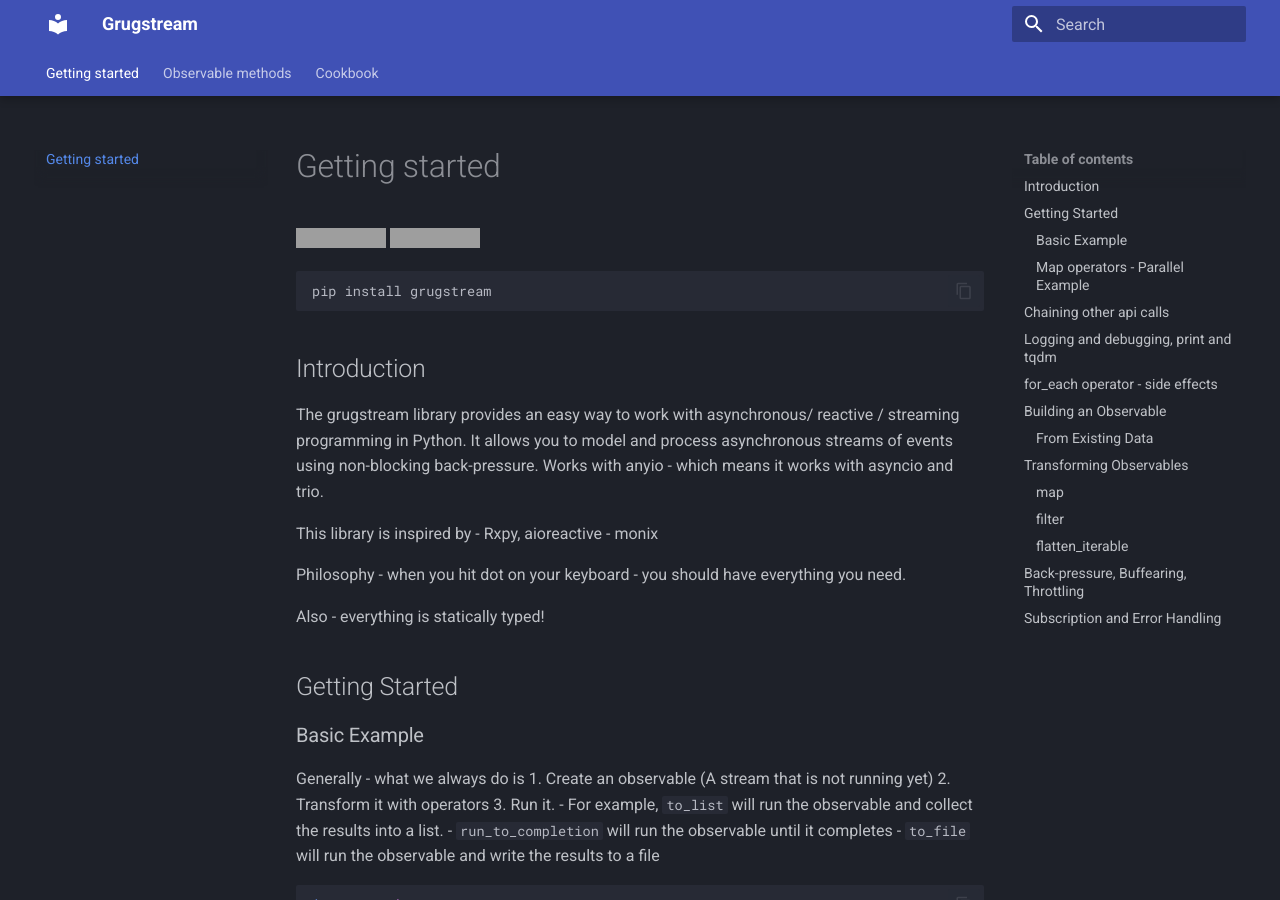
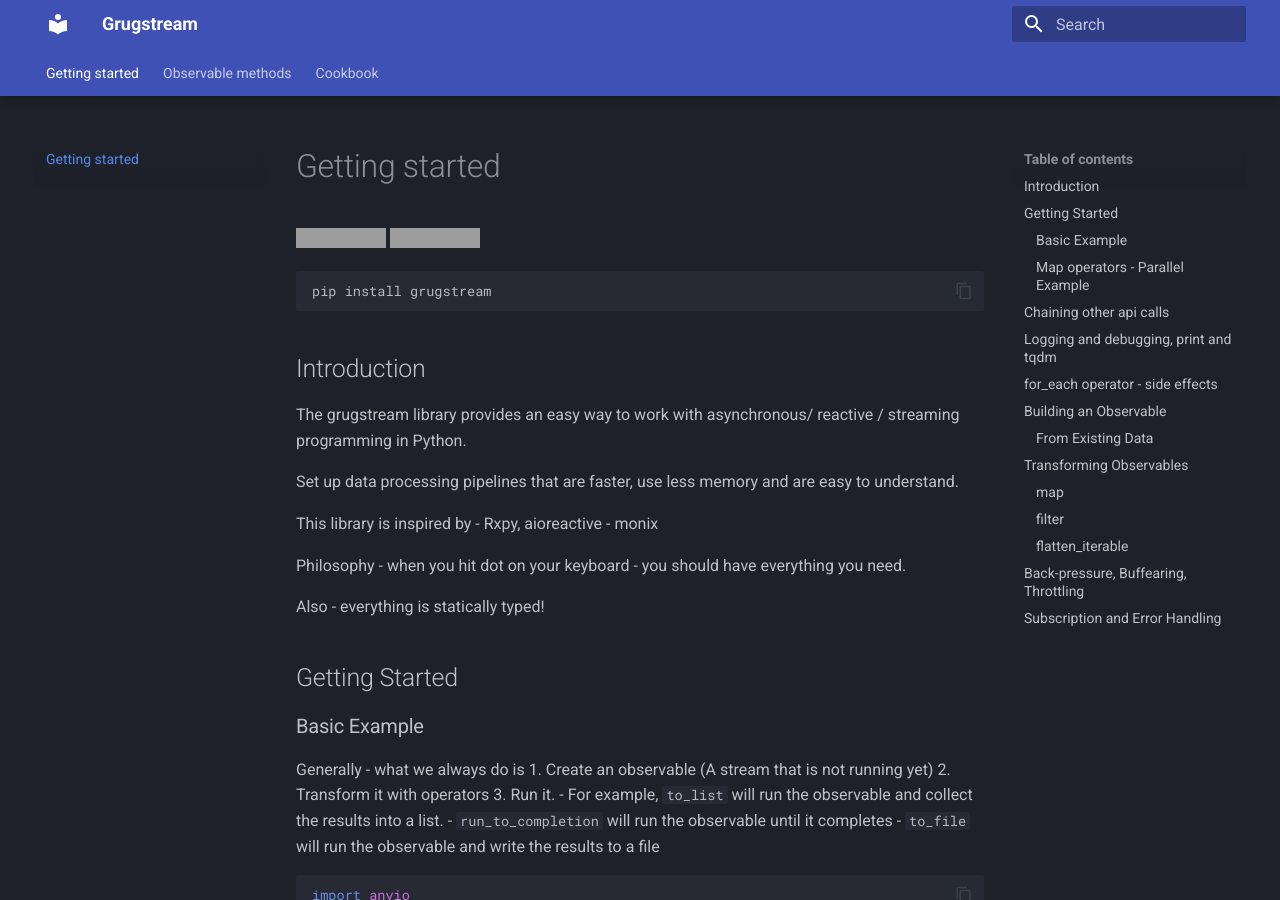
Before and after one commit to thejaminator/grugstream, an MkDocs documentation site: the page built from docs/index.md, in a window 1280 px wide and 900 px high. Built offline with MkDocs 1.6.1 and Material for MkDocs 9.7.7, drawn with Linux system fonts in a browser that asks for light colours; grey boxes are pictures that could not be loaded.

Commit message:
edit introduction more

```diff
--- a/docs/index.md
+++ b/docs/index.md
@@ -8,8 +8,9 @@
 
 ## Introduction
 
-The grugstream library provides an easy way to work with asynchronous/ reactive / streaming programming in Python. It allows you to model and process asynchronous streams of events using non-blocking back-pressure.
-Works with anyio - which means it works with asyncio and trio.
+The grugstream library provides an easy way to work with asynchronous/ reactive / streaming programming in Python.
+
+Set up data processing pipelines that are faster, use less memory and are easy to understand.
 
 This library is inspired by
 - Rxpy, aioreactive
```
Also changed, not shown: README.md (+4 -1 lines).
